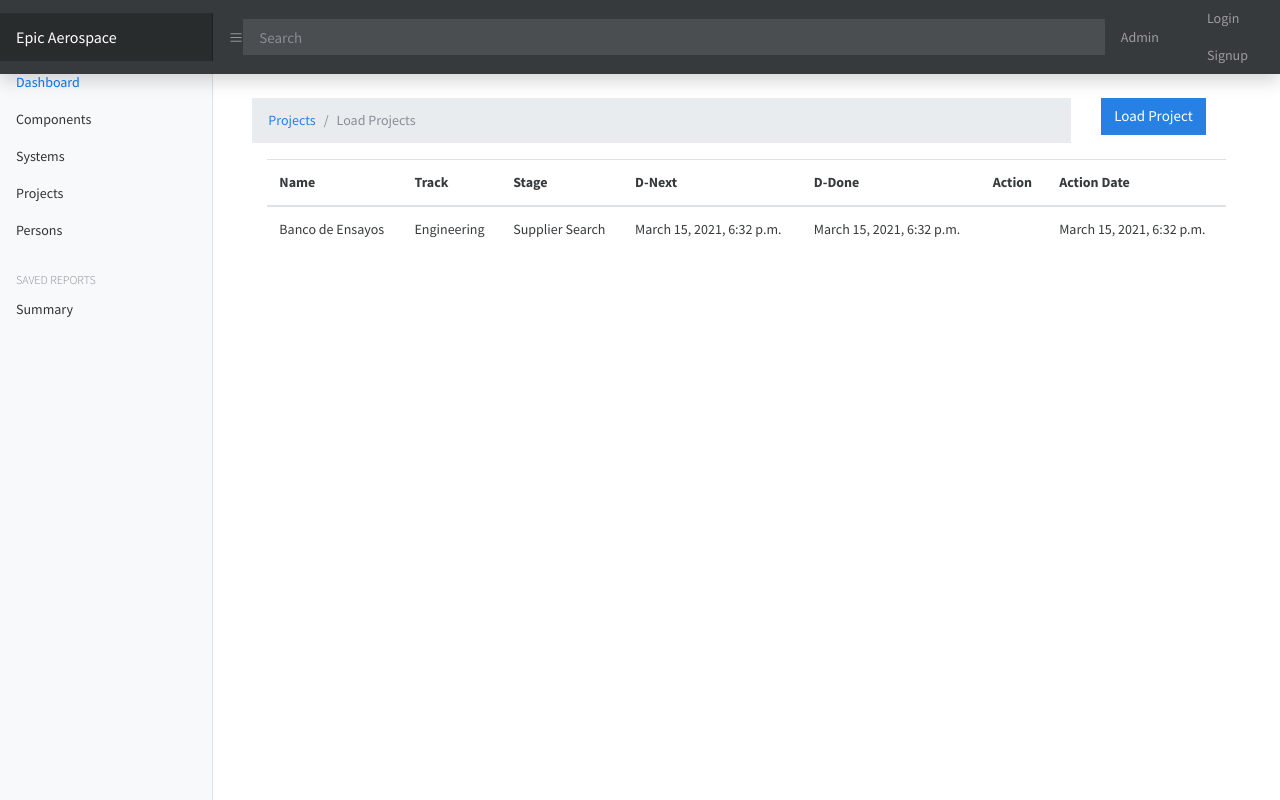
After one commit to nicolaslupi/epic_project_management, a Django app: page /data_loader/projects/ in a window 1280 px wide. The commit adds this page. Run offline with Django 3.2, Linux system fonts and the light colour scheme; data comes from the database, SQL or seed files in the repository; some libraries are stand-ins or nearby versions.

Commit message:
Applied table view for the main models. Pending: Sort tables, reports, summaries...

```diff
--- a/data_loader/templates/data_loader/load_person.html
+++ b/data_loader/templates/data_loader/load_person.html
@@ -5,7 +5,7 @@
 <div class="container">
 <form class="site-form" method="post">
     {% csrf_token %}
-    {{form}}
+    {{form.as_p}}
     <input type="submit" value="Create">
 </form>
 </div>
--- a/data_loader/templates/data_loader/load_supplier.html
+++ b/data_loader/templates/data_loader/load_supplier.html
@@ -1,6 +1,5 @@
 {% extends 'base.html'%}
 {% block content %}
-
 
 <h1>Load Supplier</h1>
 <div class="container">
--- /dev/null
+++ b/data_loader/templates/data_loader/projects.html
@@ -0,0 +1,60 @@
+{% extends 'base.html' %}
+{% block content %}
+
+
+<div class="container mt-4">
+    <div class="row">
+        <div class="col-md-10">
+            <nav aria-label="breadcrumb">
+                <ol class="breadcrumb">
+                    <li class="breadcrumb-item">
+                        <a href="">Projects</a>
+                    </li>
+                    <li class="breadcrumb-item active" aria-current="page">Load Projects</li>
+                </ol>
+            </nav>
+        </div>
+
+        <div class="col-md-2">
+            <a href="{%url 'data_loader:load_project'%}" class="btn btn-primary">Load Project</a>
+        </div>
+    </div>
+
+    <div class="container">
+        {% if projects.count %}
+
+        <table class="table table-stripped table-hover">
+            <thead>
+                <tr>
+                    <th>Name</th>
+                    <th>Track</th>
+                    <th>Stage</th>
+                    <th>D-Next</th>
+                    <th>D-Done</th>
+                    <th>Action</th>
+                    <th>Action Date</th>
+                </tr>
+            </thead>
+
+            <tbody>
+                {% for project in projects %}
+                <tr>
+                    <td>{{project.name}}</td>
+                    <td>{{project.track}}</td>
+                    <td>{{project.stage}}</td>
+                    <td>{{project.d_next}}</td>
+                    <td>{{project.d_done}}</td>
+                    <td>{{project.action}}</td>
+                    <td>{{project.action_date}}</td>
+                </tr>
+                {% endfor %}
+            </tbody>
+        </table>
+        {% endif %}
+    </div>
+
+</div>
+
+
+
+{% endblock %}
--- a/data_loader/urls.py
+++ b/data_loader/urls.py
@@ -7,6 +7,9 @@ app_name = 'data_loader'
 
 urlpatterns = [
     path('components/', views.components, name='components'),
+    path('systems/', views.systems, name='systems'),
+    path('projects/', views.projects, name='projects'),
+    path('persons/', views.persons, name='persons'),
     path('load_component/', views.load_component, name='load_component'),
     path('load_system/', views.load_system, name='load_system'),
     path('load_project/', views.load_project, name='load_project'),
--- a/data_loader/views.py
+++ b/data_loader/views.py
@@ -34,6 +34,11 @@ def load_component(request):
         form = forms.CreateComponent()
     return render(request, 'data_loader/load_component.html', {'form':form})
 
+def systems(request):
+    systems_values = System.objects.all()
+    context = {'systems':systems_values}
+    return render(request, 'data_loader/systems.html', context)
+
 def load_system(request):
     if request.method == 'POST':
         form = forms.CreateSystem(request.POST)
@@ -44,6 +49,11 @@ def load_system(request):
         form = forms.CreateSystem()
     return render(request, 'data_loader/load_system.html', {'form':form})
 
+def projects(request):
+    projects_values = Project.objects.all()
+    context = {'projects':projects_values}
+    return render(request, 'data_loader/projects.html', context)
+
 def load_project(request):
     if request.method == 'POST':
         form = forms.CreateProject(request.POST)
@@ -53,6 +63,11 @@ def load_project(request):
     else:
         form = forms.CreateProject()
     return render(request, 'data_loader/load_project.html', {'form':form})
+
+def persons(request):
+    persons_values = Person.objects.all()
+    context = {'persons':persons_values}
+    return render(request, 'data_loader/persons.html', context)
 
 def load_person(request):
     if request.method == 'POST':
--- a/templates/base.html
+++ b/templates/base.html
@@ -72,19 +72,19 @@
               </a>
             </li>
             <li class="nav-item">
-              <a class="nav-link" href="#">
+              <a class="nav-link" href="{% url 'data_loader:systems' %}">
                 <span data-feather="shopping-cart"></span>
                 Systems
               </a>
             </li>
             <li class="nav-item">
-              <a class="nav-link" href="#">
+              <a class="nav-link" href="{% url 'data_loader:projects' %}">
                 <span data-feather="users"></span>
                 Projects
               </a>
             </li>
             <li class="nav-item">
-              <a class="nav-link" href="#">
+              <a class="nav-link" href="{% url 'data_loader:persons' %}">
                 <span data-feather="bar-chart-2"></span>
                 Persons
               </a>
```
Also changed, not shown: data_loader/templates/data_loader/components.html (+8 -1 lines), data_loader/templates/data_loader/persons.html (added, +50 -0 lines), data_loader/templates/data_loader/systems.html (added, +62 -0 lines).
